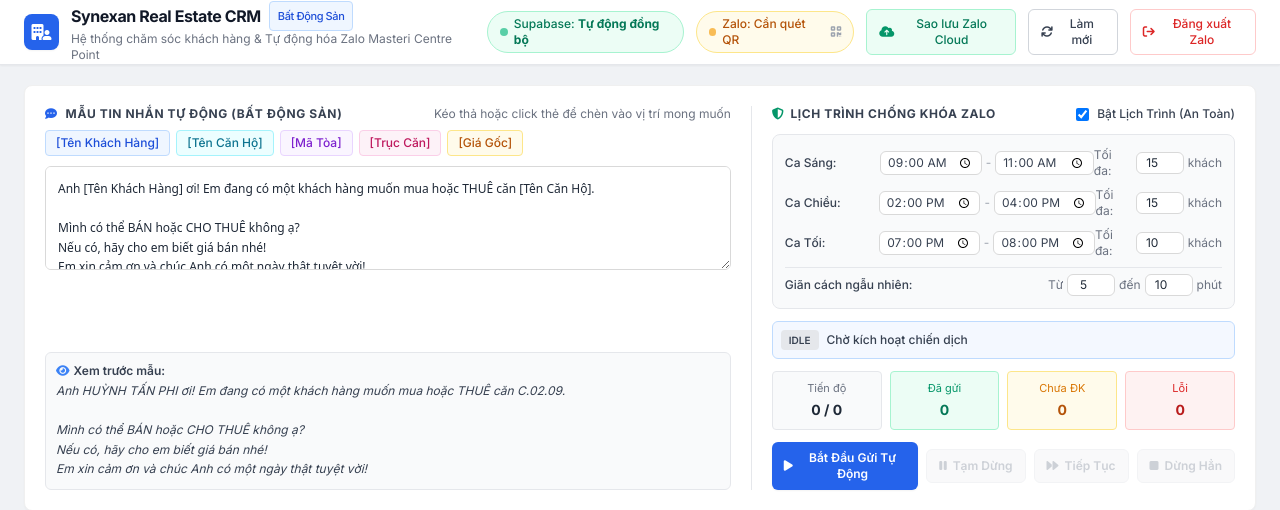
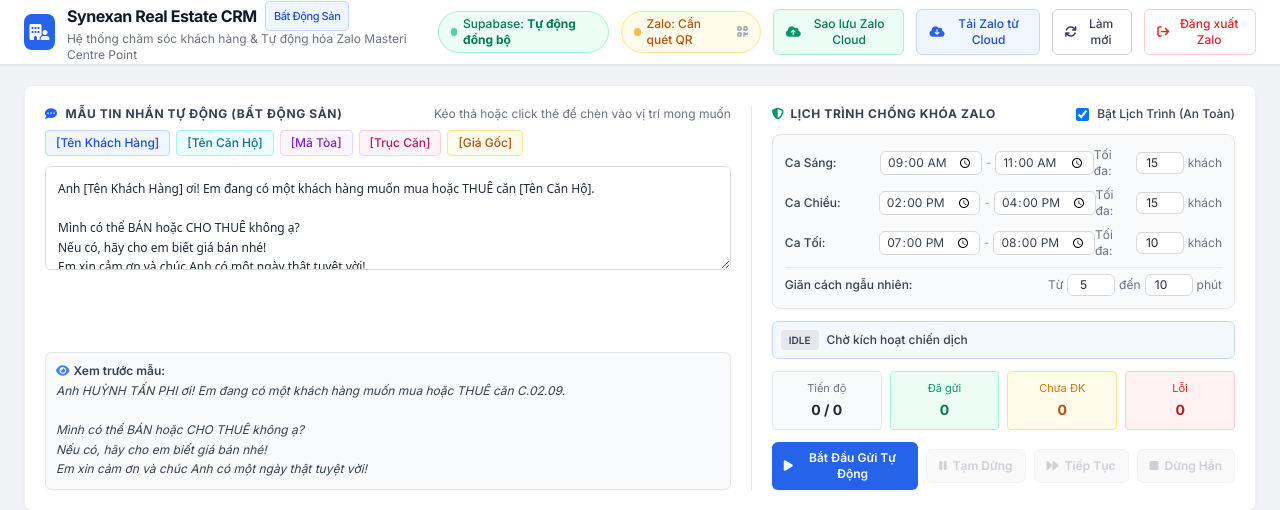
Before and after one commit to ThanhVui/AI-Sales-Agents, a FastAPI app: page / in a window 1280 px wide. Shown: the top 510 px of the page. Run offline with FastAPI, Linux system fonts and the light colour scheme; data that the repository does not hold is empty; some libraries are stand-ins or nearby versions.

Commit message:
fix: non-blocking restore session, add restore button to header, and auto stop QR polling to save memory

```diff
--- a/src/web/app.py
+++ b/src/web/app.py
@@ -105,15 +105,21 @@ async def backup_session(background_tasks: BackgroundTasks):
 
 
 @app.post("/api/session/restore")
-async def restore_session():
+async def restore_session(background_tasks: BackgroundTasks):
     """
-    Force restore Zalo session from Supabase Storage and re-initialize agent.
+    Restore Zalo session from Supabase Storage fast & non-blocking.
+    Downloads the archive synchronously (takes ~1s), then triggers agent initialize in background.
     """
     from src.database.session_sync import download_session_from_cloud
-    ok = download_session_from_cloud(force=True)
-    if ok:
-        await zalo_agent.initialize()
-    return {"success": ok, "message": "Đã khôi phục phiên Zalo từ Supabase Storage!" if ok else "Khôi phục thất bại"}
+    try:
+        ok = download_session_from_cloud(force=True)
+        if ok:
+            background_tasks.add_task(zalo_agent.initialize)
+            return {"success": True, "message": "Đã tải phiên Zalo từ Cloud! Đang khởi động kết nối trình duyệt trong nền..."}
+        else:
+            return {"success": False, "message": "Không tìm thấy file sao lưu trên Cloud hoặc tải thất bại."}
+    except Exception as e:
+        return {"success": False, "message": f"Lỗi khôi phục: {str(e)}"}
 
 
 @app.on_event("shutdown")
--- a/src/web/templates/index.html
+++ b/src/web/templates/index.html
@@ -87,6 +87,12 @@
         <button onclick="handleBackupSession()" title="Sao lưu phiên Zalo lên Supabase Storage để Render tự động nhận" class="ant-btn px-3 py-1.5 rounded-md text-xs font-medium bg-emerald-50 hover:bg-emerald-100 text-emerald-700 border border-emerald-200 flex items-center gap-1.5">
           <i class="fa-solid fa-cloud-arrow-up text-emerald-600"></i>
           <span>Sao lưu Zalo Cloud</span>
+        </button>
+
+        <!-- Tải phiên Zalo từ Cloud Button -->
+        <button onclick="handleRestoreSession()" title="Tải phiên Zalo đã lưu trên Supabase Storage về Render" class="ant-btn px-3 py-1.5 rounded-md text-xs font-medium bg-blue-50 hover:bg-blue-100 text-blue-700 border border-blue-200 flex items-center gap-1.5">
+          <i class="fa-solid fa-cloud-arrow-down text-blue-600"></i>
+          <span>Tải Zalo từ Cloud</span>
         </button>
 
         <!-- Refresh Button -->
@@ -699,6 +705,8 @@ Em xin cảm ơn và chúc Anh có một ngày thật tuyệt vời!</textarea>
     // Modal Helpers
     let qrPollInterval = null;
     let isFetchingQr = false;
+    let qrPollCount = 0;
+    const MAX_QR_POLL = 12; // Dừng sau 12 lần (~42 giây) để tiết kiệm triệt để RAM Render
 
     async function refreshQrImage() {
       if (isFetchingQr) return;
@@ -731,12 +739,14 @@ Em xin cảm ơn và chúc Anh có một ngày thật tuyệt vời!</textarea>
       if (id === 'zaloQrModal' && qrPollInterval) {
         clearInterval(qrPollInterval);
         qrPollInterval = null;
+        qrPollCount = 0;
       }
     }
 
     function openZaloModal() {
       if (!isZaloLoggedIn) {
         // Reset modal state to spinner
+        qrPollCount = 0;
         document.getElementById('modalQrSpinner').classList.remove('hidden');
         document.getElementById('modalQrImg').classList.add('hidden');
         document.getElementById('modalQrStatus').innerText = 'Đang khởi động trình duyệt Zalo...';
@@ -747,10 +757,18 @@ Em xin cảm ơn và chúc Anh có một ngày thật tuyệt vời!</textarea>
         qrPollInterval = setInterval(() => {
           const modal = document.getElementById('zaloQrModal');
           if (modal && !modal.classList.contains('hidden') && !isZaloLoggedIn) {
+            qrPollCount++;
+            if (qrPollCount >= MAX_QR_POLL) {
+              clearInterval(qrPollInterval);
+              qrPollInterval = null;
+              document.getElementById('modalQrStatus').innerHTML = '<span class="text-amber-600 font-medium">Đã tạm dừng tải tự động để tiết kiệm RAM.</span> Bấm <b>Làm mới mã QR</b> bên dưới để tải tiếp.';
+              return;
+            }
             refreshQrImage();
           } else {
             clearInterval(qrPollInterval);
             qrPollInterval = null;
+            qrPollCount = 0;
           }
         }, 3500);
       } else {
@@ -963,13 +981,22 @@ Em xin cảm ơn và chúc Anh có một ngày thật tuyệt vời!</textarea>
     }
 
     async function handleRestoreSession() {
-      showToast('info', 'Đang tải và giải nén phiên Zalo từ Supabase Storage...');
+      showToast('info', 'Đang kết nối Supabase và tải phiên Zalo về...');
       try {
         const res = await fetch('/api/session/restore', { method: 'POST' });
-        const data = await res.json();
+        let data = {};
+        try {
+          data = await res.json();
+        } catch (jsonErr) {
+          if (res.ok) {
+            data = { success: true, message: 'Đã gửi lệnh khôi phục phiên Zalo thành công!' };
+          } else {
+            throw new Error('Máy chủ phản hồi mã ' + res.status);
+          }
+        }
         if (data.success) {
-          showPopupAlert('success', 'Khôi Phục Thành Công!', 'Đã khôi phục phiên Zalo từ Cloud!');
-          checkZaloStatus(true);
+          showPopupAlert('success', 'Đã Tải Phiên Zalo!', data.message || 'Đang khôi phục và kiểm tra trạng thái Zalo...');
+          setTimeout(() => checkZaloStatus(true), 3000);
         } else {
           showPopupAlert('warning', 'Khôi Phục Thất Bại', data.message || 'Không tìm thấy session trên Cloud');
         }
```
